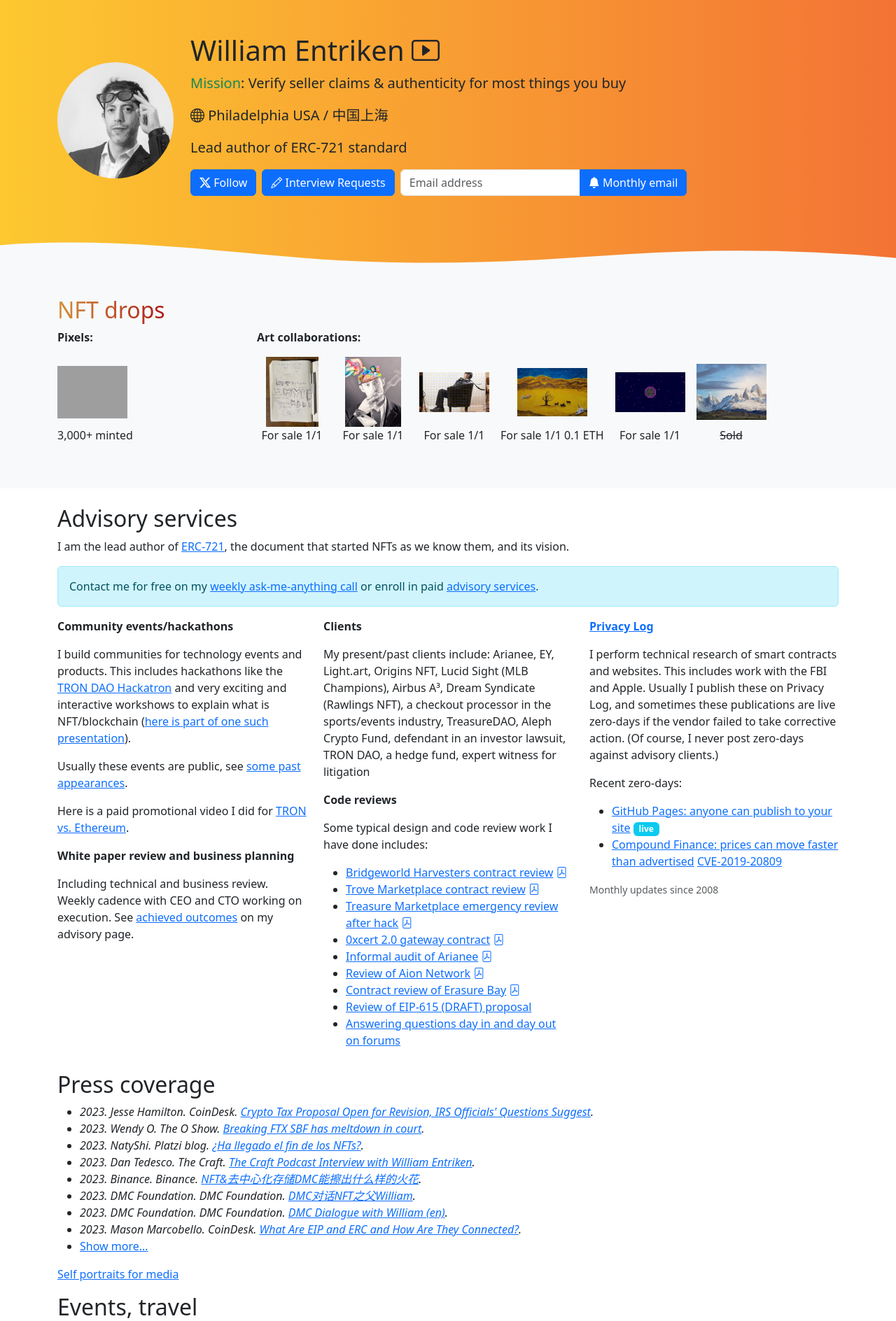
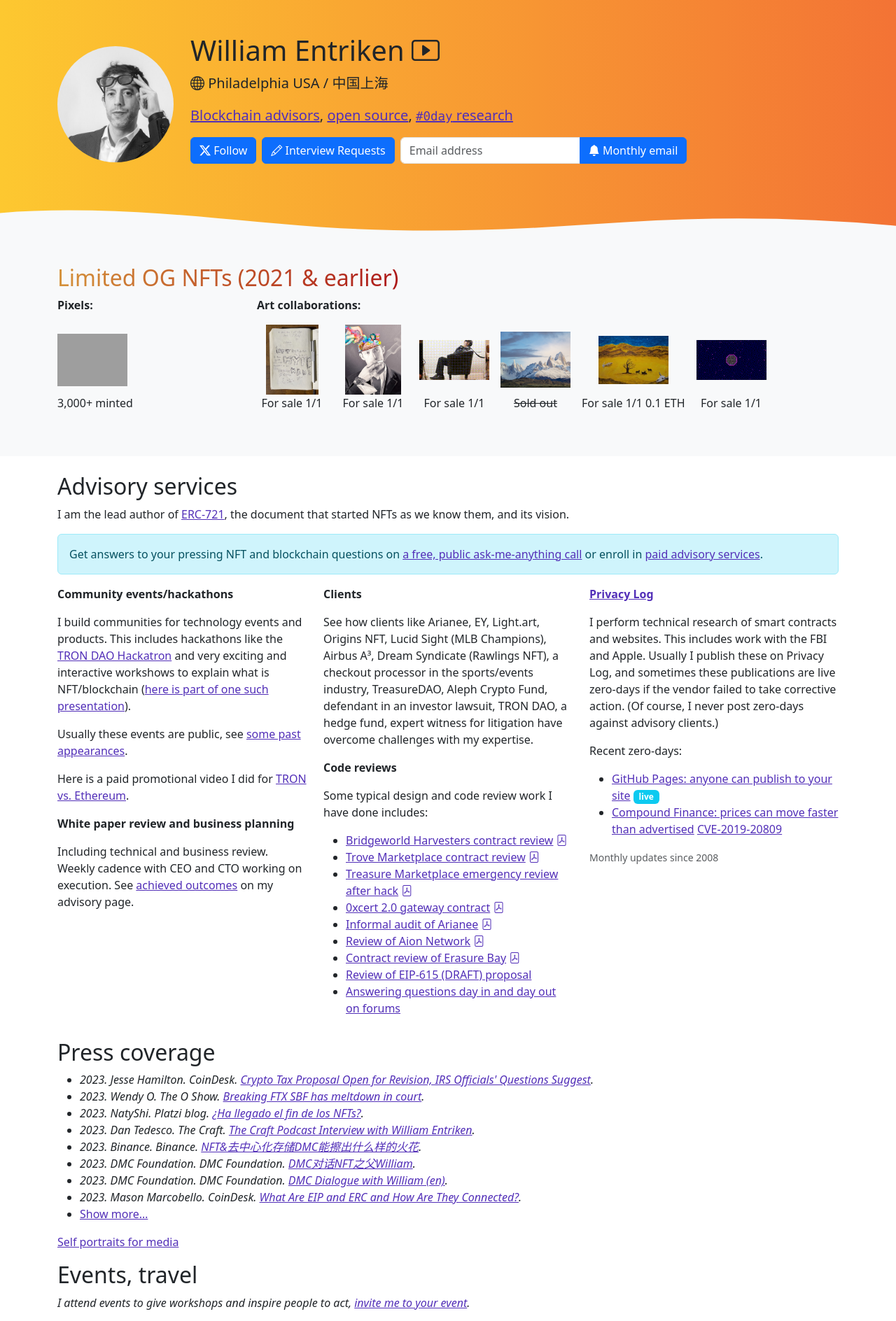
Before and after one commit to fulldecent/phor.net, a Jekyll site: the page built from index.html, in a window 1280 px wide. Shown: the top 1888 px of the page at 70% size. Built offline with Jekyll 4.4.1, drawn with Linux system fonts in a browser that asks for light colours; comment, search, counter and statistics services are not loaded; some of the changed text lies outside the part shown; grey boxes are pictures that could not be loaded.

Commit message:
more about the reader

```diff
--- a/_data/speaking-events.json
+++ b/_data/speaking-events.json
@@ -2,7 +2,7 @@
   {
     "date": "2024-04-22",
     "url": "https://bananaconf.xyz/",
-    "title": "BananaConf Tallin",
+    "title": "BananaConf Tallinn",
     "coverage": [
       "https://investinestonia.com/wp-content/uploads/events-estonia-2024.pdf",
       "https://www.youtube.com/channel/UCFOCg1uIwXjIbB6O2UkX81g/videos"
--- a/_layouts/redirect.html
+++ b/_layouts/redirect.html
@@ -10,5 +10,5 @@
 <script>
 window.location.href = "{{ page.redirect_target | escape }}"
 </script>
-<title>Page Redirection</title>
+<title>Page redirection</title>
 If you are not redirected automatically, follow this <a href="{{ page.redirect_target | escape }}">link to {{ page.title | default: "page" | escape }}</a>
--- a/index.html
+++ b/index.html
@@ -13,6 +13,12 @@
   <link href="{% link /assets/site.css %}" rel="stylesheet">
   <link href="{{ page.url | prepend: site.baseurl | prepend: site.url | escape }}" rel="canonical">
   <link type="application/rss+xml" rel="alternate" title="Community Service Hour Podcast" href="https://podcast.phor.net/feed.xml"/>
+  <style>
+    :root {
+      --bs-primary-rgb: 82, 47, 184;
+      --bs-link-color-rgb: 82, 47, 184;
+    }
+  </style>
 </head>
 <body>
 <!--
@@ -127,9 +133,12 @@
         </div>
         <div class="col-sm-10">
           <h1>William Entriken<!--, M.Fin., M.B.A. --> <i id="pronounce" title="wɪl ˈɛn.tɹɪ.kən" class="bi bi-play-btn" style="cursor: pointer;"></i></h1>
-          <p class="lead"><span class="text text-success">Mission</span>: Verify seller claims &amp; authenticity for most things you buy</p>
           <p class="lead"><i class="bi bi-globe" aria-hidden="true"></i> Philadelphia USA / 中国上海</p>
-          <p class="lead">Lead author of ERC-721 standard</p>
+          <p class="lead">
+            <a href="advisory">Blockchain advisors</a>,
+            <a href="https://hour.gg">open source</a>,
+            <a href="https://privacylog.blogspot.com/"><code>#0day</code> research</a>
+          </p>
 
           <nav class="hstack mb-3 gap-2 mt-3">
             <a class="btn btn-primary d-block d-md-none" href="./vcard.vcf" download="William Entriken.vcf"><i class="bi bi-person"></i> Add to Contacts</a>
@@ -162,12 +171,12 @@
       <h2><span style="
         background: linear-gradient(to right, #d49139 0%, #ad1919 100%);
         -webkit-background-clip: text;
-        -webkit-text-fill-color: transparent;">NFT drops</span></h2>
+        -webkit-text-fill-color: transparent;">Limited OG NFTs (2021 &amp; earlier)</span></h2>
       <div class="row">
         <div class="col-lg-3">
           <p><strong>Pixels:</strong></p>
           <div>
-            <a href="https://tenthousandsu.com" target="_blank">
+            <a href="https://tenthousandsu.com" target="_blank" title="Su Squares, the first ERC-721 NFT">
               <img src="https://tenthousandsu.com/assets/logo-su-squares.svg" alt="Su Squares" style="height: 100px; width: 100px; object-fit: contain;">
             </a>
             <p>3,000+ minted</p>
@@ -189,10 +198,16 @@
               <p>For sale 1/1</p>
             </div>
             <div class="text-center">
-              <a title="All Kindsa Media" target="_blank" href="https://foundation.app/@fulldecent/foundation/110909">
+              <a title="All Kindsa Media" target="_blank" href="https://foundation.app/@fulldecent/foundation/110909?ref=0xd859d7d8603D2dAb768D679eEEC25930C8FC59C1">
                 <img class="rounded-3" src="assets/nfts/All Kindsa Media.gif" alt="All Kindsa Media" style="height: 100px; width: 100px; object-fit: contain;">
               </a>
               <p>For sale 1/1</p>
+            </div>
+            <div class="text-center">
+              <a title="On the road to El Chalten" target="_blank" href="https://zora.co/collections/0xabEFBc9fD2F806065b4f3C237d4b59D9A97Bcac7/6377">
+                <img class="rounded-3" src="assets/nfts/On the road to El Chalten.jpg" alt="On the road to El Chalten" style="height: 100px; width: 100px; object-fit: contain;">
+              </a>
+              <p><del>Sold out</del></p>
             </div>
             <div class="text-center">
               <a title="Golden Landscape" target="_blank" href="https://mintable.app/art/item/Golden-Landscape-A-nighttime-windy-scene-of-foraging/GiBKhbmRsH_9Rp7">
@@ -206,12 +221,6 @@
               </a>
               <p>For sale 1/1</p>
             </div>
-            <div class="text-center">
-              <a title="On the road to El Chalten" target="_blank" href="https://zora.co/collections/0xabEFBc9fD2F806065b4f3C237d4b59D9A97Bcac7/6377">
-                <img class="rounded-3" src="assets/nfts/On the road to El Chalten.jpg" alt="On the road to El Chalten" style="height: 100px; width: 100px; object-fit: contain;">
-              </a>
-              <p><del>Sold</del></p>
-            </div>
           </div>
         </div>
       </div>
@@ -221,7 +230,7 @@
     <h2>Advisory services</h2>
     <p>I am the lead author of <a target="_blank" href="https://eips.ethereum.org/EIPS/eip-721">ERC-721</a>, the document that started NFTs as we know them, and its vision.</p>
     <p class="alert alert-info">
-      Contact me for free on my <a href="https://hour.gg">weekly ask-me-anything call</a> or enroll in paid <a href="advisory">advisory services</a>.
+      Get answers to your pressing NFT and blockchain questions on <a href="https://hour.gg">a free, public ask-me-anything call</a> or enroll in <a href="advisory">paid  advisory services</a>.
     </p>
 
     <div class="row row-cols-1 row-cols-md-3">
@@ -236,7 +245,7 @@
       </div>
       <div class="col mb-3">
         <p><strong>Clients</strong></p>
-        <p>My present/past clients include:
+        <p>See how clients like
           <!-- A game company -->
           Arianee, <!-- Publicly listed on their homepage -->
           EY, <!-- Publicly listed at https://github.com/orgs/EYBlockchain/people -->
@@ -256,6 +265,7 @@
           TRON DAO, <!-- https://twitter.com/trondao/status/1544667577250611202 -->
           a hedge fund, <!-- TODO: review if I can release name -->
           expert witness for litigation <!-- Philly based project, actually no NDA, should I say this? -->
+          have overcome challenges with my expertise.
         </p>
         <p><strong>Code reviews</strong></p>
         <p>Some typical design and code review work I have done includes:</p>
@@ -317,7 +327,7 @@
     </p>
 
     <ul>
-      <li><span class="badge bg-success">Free</span> Tuesdays at 18:00 (New York). <a href="https://docs.google.com/document/d/1ta_6tSCGfC31iIfhz4bfC_oBKyNZGEdDsZkD-BRXY_Y/edit#">Community Service Hour</a> / <a class="btn btn-sm btn-secondary" href="https://calendar.google.com/calendar/ical/liurhb5cqvar2i6n6ekeanap44%40group.calendar.google.com/public/basic.ics"><i class="bi bi-calendar"></i> Add to Calendar (ICS)</a> <a class="btn btn-sm btn-secondary" href="https://calendar.google.com/calendar/embed?src=liurhb5cqvar2i6n6ekeanap44%40group.calendar.google.com&ctz=America%2FNew_York"><i class="bi bi-calendar"></i> Add to Google Calendar</a></li>
+      <li><span class="badge bg-success">Free</span> Every Tuesday. <a href="https://docs.google.com/document/d/1ta_6tSCGfC31iIfhz4bfC_oBKyNZGEdDsZkD-BRXY_Y/edit#">Community Service Hour</a> / <a class="btn btn-sm btn-secondary" href="https://calendar.google.com/calendar/ical/liurhb5cqvar2i6n6ekeanap44%40group.calendar.google.com/public/basic.ics"><i class="bi bi-calendar"></i> Add to Calendar (ICS)</a> <a class="btn btn-sm btn-secondary" href="https://calendar.google.com/calendar/embed?src=liurhb5cqvar2i6n6ekeanap44%40group.calendar.google.com&ctz=America%2FNew_York"><i class="bi bi-calendar"></i> Add to Google Calendar</a></li>
 {%- assign speaking-events-first = site.data.speaking-events | slice: 0, 8 -%}
 {%- assign speaking-events-rest = site.data.speaking-events | slice: 8, 999 -%}
 {% for speaking-event in speaking-events-first %}
```
